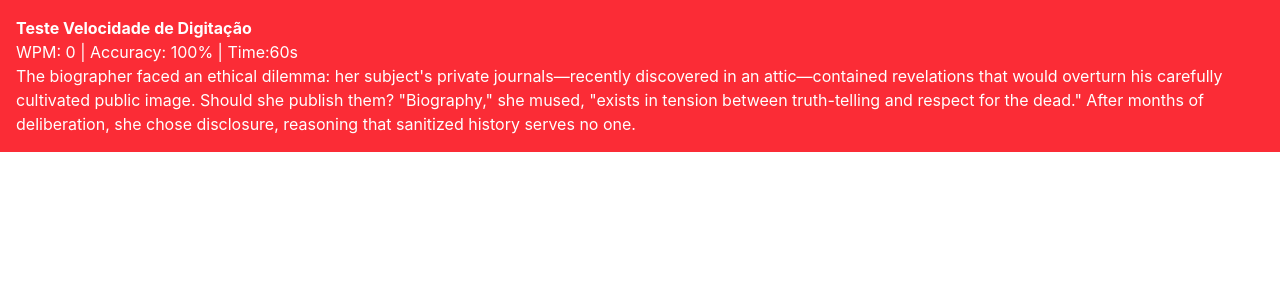
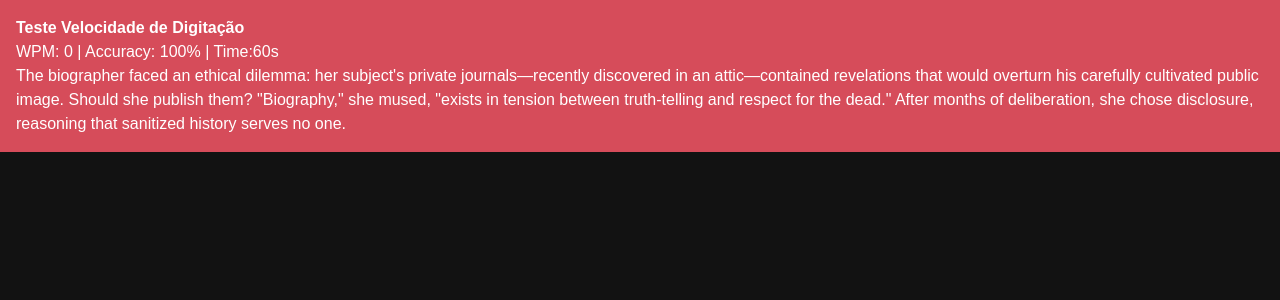
Before and after one commit to thalitasilva620/teste-de-velocidade-de-digitacao, a React (Vite) app: page / in a window 1280 px wide. Shown: the top 300 px of the page. Built offline with nearby package versions, Linux system fonts and the light colour scheme.

Commit message:
feat:adicionar componente de cabeçalho e tokens de design globais

```diff
--- /dev/null
+++ b/src/components/Header/index.tsx
@@ -0,0 +1,32 @@
+import type { PersonalBest } from "../../types";
+import iconSmall from '../../assets/images/logo-small.svg'
+import iconPersonalBest from '../../assets/images/icon-personal-best.svg'
+
+interface HeaderProps {
+    personalBest: PersonalBest | null
+}
+
+export function Header({ personalBest }: HeaderProps) {
+    return (
+        <header className="flex items-center justify-between px-6 py-5 md:px-10">
+
+            <div className="flex items-center gap-3,">
+                <img src={iconSmall} alt="Teste Velocidade de Digitação logo" className="w-9 h-9" />
+
+                <div className="flex flex-col">
+                    <span className="font-bold text-base text-neutral-0 leading-tight">Teste Velocidade de Digitação</span>
+
+                    <span className="text-xs text-neutral-500 leading-tight">Digite o mais rápido que puder em 60 segundos</span>
+                </div>
+            </div>
+
+            <img src={iconPersonalBest} className="w-5 h-5" />
+            <span className="text-sm text-neutral-400">Personal best:{' '}
+                <span className="font-bold text-neutral-0">
+                    {personalBest ? `${personalBest.wpm} WPM` : '-'}
+                </span>
+            </span>
+
+        </header>
+    )
+}
--- a/src/index.css
+++ b/src/index.css
@@ -1 +1,51 @@
 @import "tailwindcss";
+@import url('https://fonts.googleapis.com/css2?family=Sora:wght@400;600;700&display=swap');
+
+/* ── Design tokens do style-guide ─────────────────────────────────────────── */
+@theme {
+  /* Neutros */
+  --color-neutral-900: hsl(0, 0%, 7%);
+  --color-neutral-800: hsl(0, 0%, 15%);
+  --color-neutral-500: hsl(240, 3%, 46%);
+  --color-neutral-400: hsl(240, 1%, 59%);
+  --color-neutral-0:   hsl(0, 0%, 100%);
+
+  /* Azul */
+  --color-blue-600: hsl(214, 100%, 55%);
+  --color-blue-400: hsl(210, 100%, 65%);
+
+  /* Vermelho */
+  --color-red-500: hsl(354, 63%, 57%);
+
+  /* Verde */
+  --color-green-500: hsl(140, 63%, 57%);
+
+  /* Amarelo */
+  --color-yellow-400: hsl(49, 85%, 70%);
+
+  /* Fonte */
+  --font-sans: 'Sora', sans-serif;
+}
+
+/* ── Base ──────────────────────────────────────────────────────────────────── */
+*, *::before, *::after {
+  box-sizing: border-box;
+}
+
+html, body, #root {
+  height: 100%;
+}
+
+body {
+  background-color: var(--color-neutral-900);
+  color: var(--color-neutral-0);
+  font-family: var(--font-sans);
+  -webkit-font-smoothing: antialiased;
+}
+
+.app {
+  min-height: 100vh;
+  display: flex;
+  flex-direction: column;
+  background-color: var(--color-neutral-900);
+}
```
